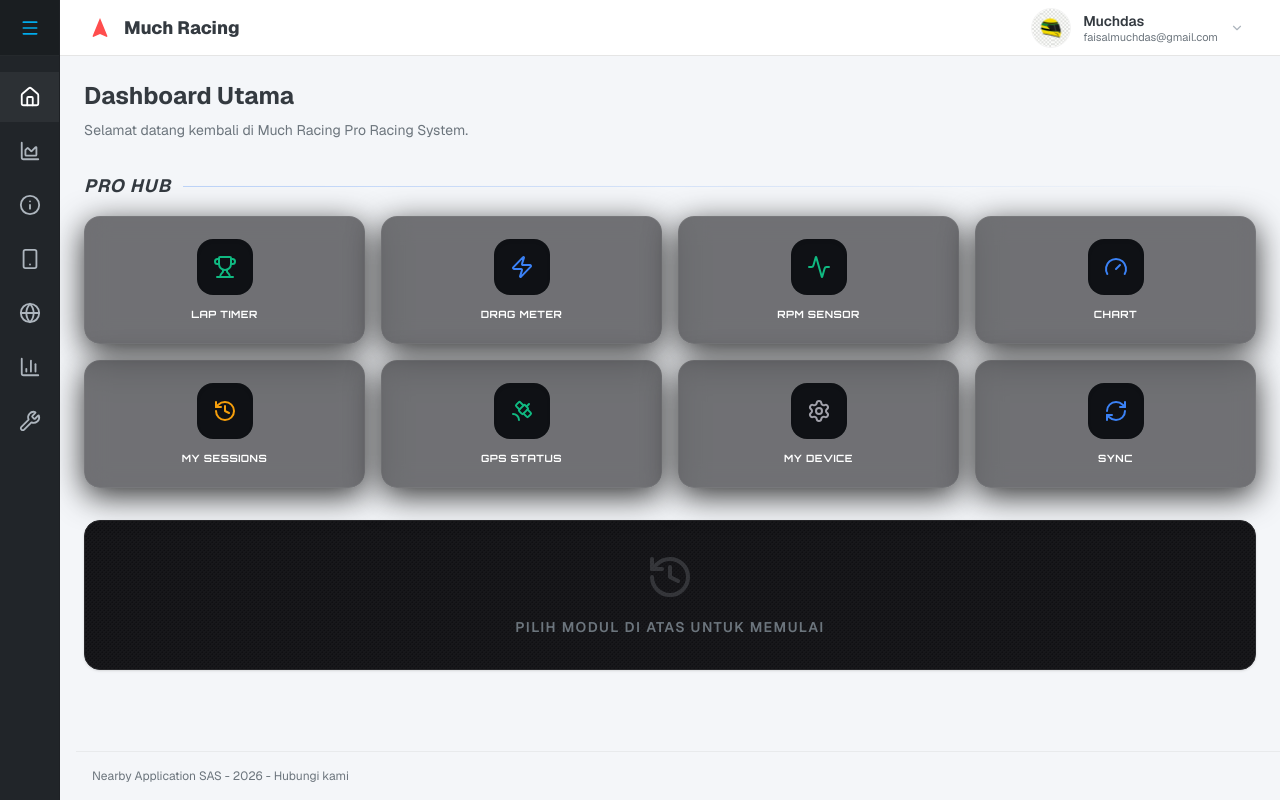
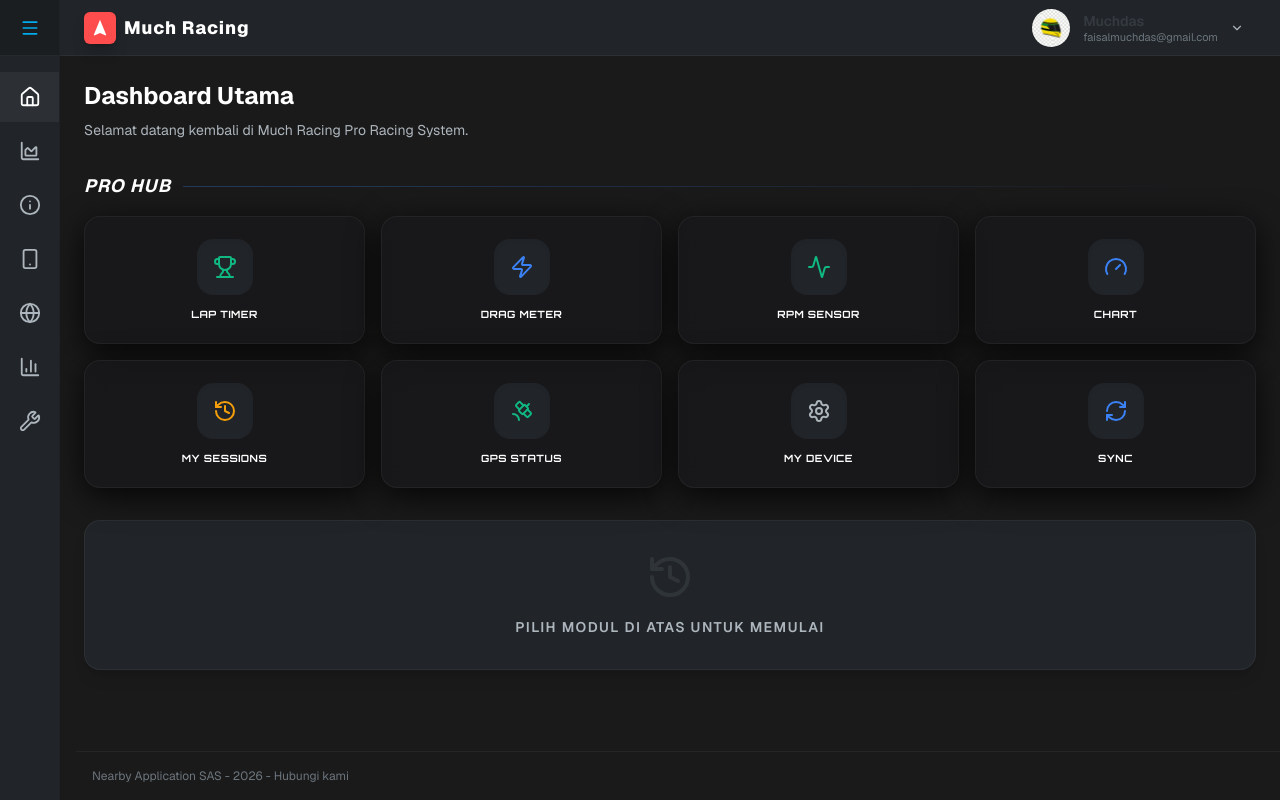
Before and after one commit to rottenplan/web-muchracing, a Next.js app: page / in a window 1280 px wide. Built offline with nearby package versions, Linux system fonts and the light colour scheme.

Commit message:
feat: standardize application to premium dark theme

```diff
--- a/app/globals.css
+++ b/app/globals.css
@@ -2,44 +2,38 @@
 @import "tailwindcss";
 
 :root {
-  /* Modern Dark Blue Theme */
-  --background: #09090b;
-  /* Zinc 950 - Very dark, almost black */
-  --background-secondary: #0f1115;
-  /* Dark blue-ish gray */
-  --foreground: #fafafa;
-  /* Zinc 50 */
+  /* Refined Premium Dark Theme */
+  --background: #1a1a1a;
+  /* Deep Charcoal Background */
+  --background-secondary: #212529;
+  /* Darker Charcoal for Sidebar/TopBar */
+  --foreground: #ffffff;
+  /* Pure White for maximum readability */
 
-  /* Primary Blue Accent */
+  /* Primary Blue Accent (Much Racing / FoxLAP Blue) */
   --primary: #3b82f6;
-  /* Blue 500 - Vibrant */
   --primary-hover: #2563eb;
-  /* Blue 600 */
   --primary-glow: rgba(59, 130, 246, 0.3);
 
-  /* Success & Highlights */
+  /* Success & Highlights (Matching Dashboard Colors) */
   --highlight: #10b981;
-  /* Emerald 500 */
   --highlight-glow: rgba(16, 185, 129, 0.3);
+  --header-blue: #5bc0de;
+  --header-orange: #f0ad4e;
 
   /* Warning */
   --warning: #f59e0b;
-  /* Amber 500 */
 
   /* Card & Surface Colors */
-  --card-bg: #18181b;
-  /* Zinc 900 */
-  --card-bg-hover: #27272a;
-  /* Zinc 800 */
-  --text-secondary: #a1a1aa;
-  /* Zinc 400 */
-  --border-color: #27272a;
-  /* Zinc 800 */
+  --card-bg: #212529;
+  --card-bg-hover: #2c3034;
+  --text-secondary: #adb5bd;
+  --border-color: rgba(255, 255, 255, 0.05);
 
   /* Shadows */
-  --shadow-sm: 0 1px 2px 0 rgba(0, 0, 0, 0.5);
-  --shadow-md: 0 4px 6px -1px rgba(0, 0, 0, 0.5), 0 2px 4px -1px rgba(0, 0, 0, 0.3);
-  --shadow-lg: 0 10px 15px -3px rgba(0, 0, 0, 0.5), 0 4px 6px -2px rgba(0, 0, 0, 0.3);
+  --shadow-sm: 0 1px 2px 0 rgba(0, 0, 0, 0.7);
+  --shadow-md: 0 4px 6px -1px rgba(0, 0, 0, 0.7);
+  --shadow-lg: 0 10px 15px -3px rgba(0, 0, 0, 0.7);
   --shadow-glow-blue: 0 0 20px var(--primary-glow);
 }
 
--- a/app/page.tsx
+++ b/app/page.tsx
@@ -10,10 +10,9 @@
 // Main Content Component that uses Sidebar context
 function HomeContent() {
   const { isCollapsed } = useSidebar();
-  const [viewMode, setViewMode] = useState<'track' | 'drag'>('track');
 
   return (
-    <div className="min-h-screen bg-[#f4f6f9] dark:bg-[#1a1a1a] flex font-sans">
+    <div className="min-h-screen bg-[#1a1a1a] flex font-sans text-white">
       {/* Sidebar */}
       <Sidebar />
 
@@ -25,14 +24,14 @@
           <div className="container mx-auto space-y-8">
             {/* Welcome/Header Section */}
             <div className="flex flex-col gap-2">
-              <h1 className="text-2xl font-bold text-[#343a40]">Dashboard Utama</h1>
-              <p className="text-sm text-[#6c757d]">Selamat datang kembali di Much Racing Pro Racing System.</p>
+              <h1 className="text-2xl font-bold text-white">Dashboard Utama</h1>
+              <p className="text-sm text-[#adb5bd]">Selamat datang kembali di Much Racing Pro Racing System.</p>
             </div>
 
             {/* PRO HUB - Fast Access Logic */}
             <div className="space-y-4">
               <div className="flex items-center gap-3">
-                <h2 className="text-lg font-bold text-[#343a40] tracking-wider uppercase italic">PRO HUB</h2>
+                <h2 className="text-lg font-bold text-white tracking-wider uppercase italic">PRO HUB</h2>
                 <div className="h-px flex-1 bg-gradient-to-r from-primary/30 to-transparent"></div>
               </div>
 
@@ -48,15 +47,15 @@
               </div>
             </div>
 
-            {/* Recent Activity or Quick Overview can go here */}
-            <div className="carbon-bg p-8 rounded-2xl border border-black/5 text-center bg-white shadow-sm">
-              <History className="w-12 h-12 mx-auto mb-4 text-[#adb5bd] opacity-20" />
-              <p className="text-sm font-semibold text-[#6c757d] tracking-widest uppercase">Pilih modul di atas untuk memulai</p>
+            {/* Recent Activity or Quick Overview */}
+            <div className="bg-[#212529] p-8 rounded-2xl border border-white/5 text-center shadow-lg">
+              <History className="w-12 h-12 mx-auto mb-4 text-[#adb5bd] opacity-10" />
+              <p className="text-sm font-semibold text-[#adb5bd] tracking-widest uppercase">Pilih modul di atas untuk memulai</p>
             </div>
           </div>
         </main>
 
-        <footer className="p-4 text-xs text-[#6c757d] border-t border-black/5 ml-4">
+        <footer className="p-4 text-xs text-[#6c757d] border-t border-white/5 ml-4">
           Nearby Application SAS - 2026 - Hubungi kami
         </footer>
       </div>
--- a/components/topbar/TopBar.tsx
+++ b/components/topbar/TopBar.tsx
@@ -21,15 +21,15 @@
     }, []);
 
     return (
-        <div className="h-14 bg-white border-b border-black/10 flex items-center justify-between px-6 sticky top-0 z-50">
-            {/* Logo Section */}
+        <header className="h-14 bg-[#212529] border-b border-white/5 px-6 flex items-center justify-between sticky top-0 z-[90]">
+            {/* Branding */}
             <div className="flex items-center gap-2">
-                <div className="w-8 h-8 flex items-center justify-center">
-                    <svg width="24" height="24" viewBox="0 0 24 24" fill="none" xmlns="http://www.w3.org/2000/svg">
-                        <path d="M12 2L4.5 20.29L5.21 21L12 18L18.79 21L19.5 20.29L12 2Z" fill="#ff4d4d" />
+                <div className="w-8 h-8 bg-[#ff4d4d] rounded-md flex items-center justify-center p-1.5 shadow-lg shadow-black/20">
+                    <svg viewBox="0 0 24 24" className="w-full h-full text-white fill-current">
+                        <path d="M12 2L4.5 20.29L5.21 21L12 18L18.79 21L19.5 20.29L12 2Z" fill="#ffffff" />
                     </svg>
                 </div>
-                <span className="font-extrabold text-[#343a40] text-lg">Much Racing</span>
+                <span className="font-extrabold text-white text-lg tracking-wider">Much Racing</span>
             </div>
 
             {/* Profile Section */}
@@ -92,7 +92,7 @@
                     </div>
                 )}
             </div>
-        </div>
+        </header>
     );
 }
 
```
Also changed, not shown: app/(dashboard)/dashboard/page.tsx (+58 -58 lines).
